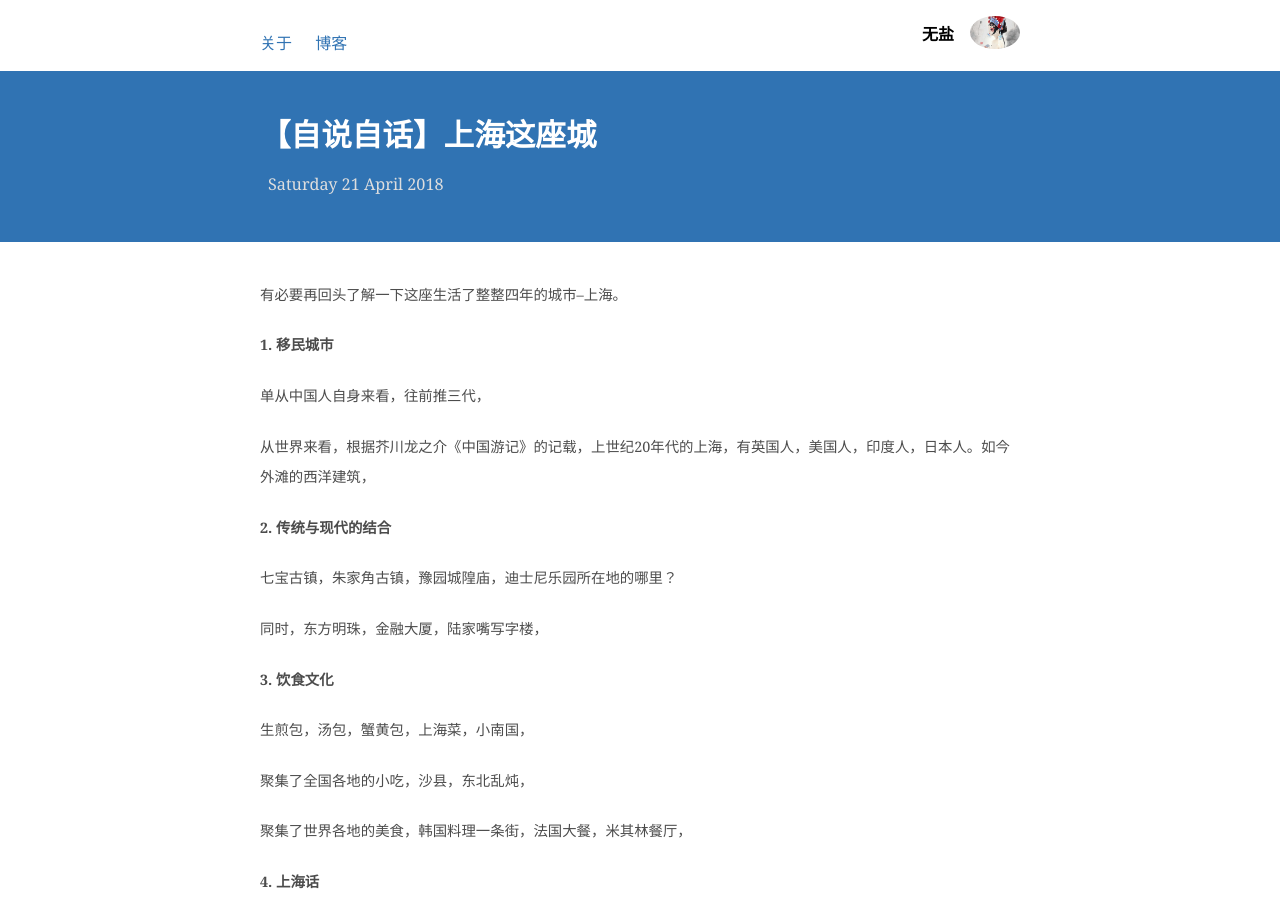
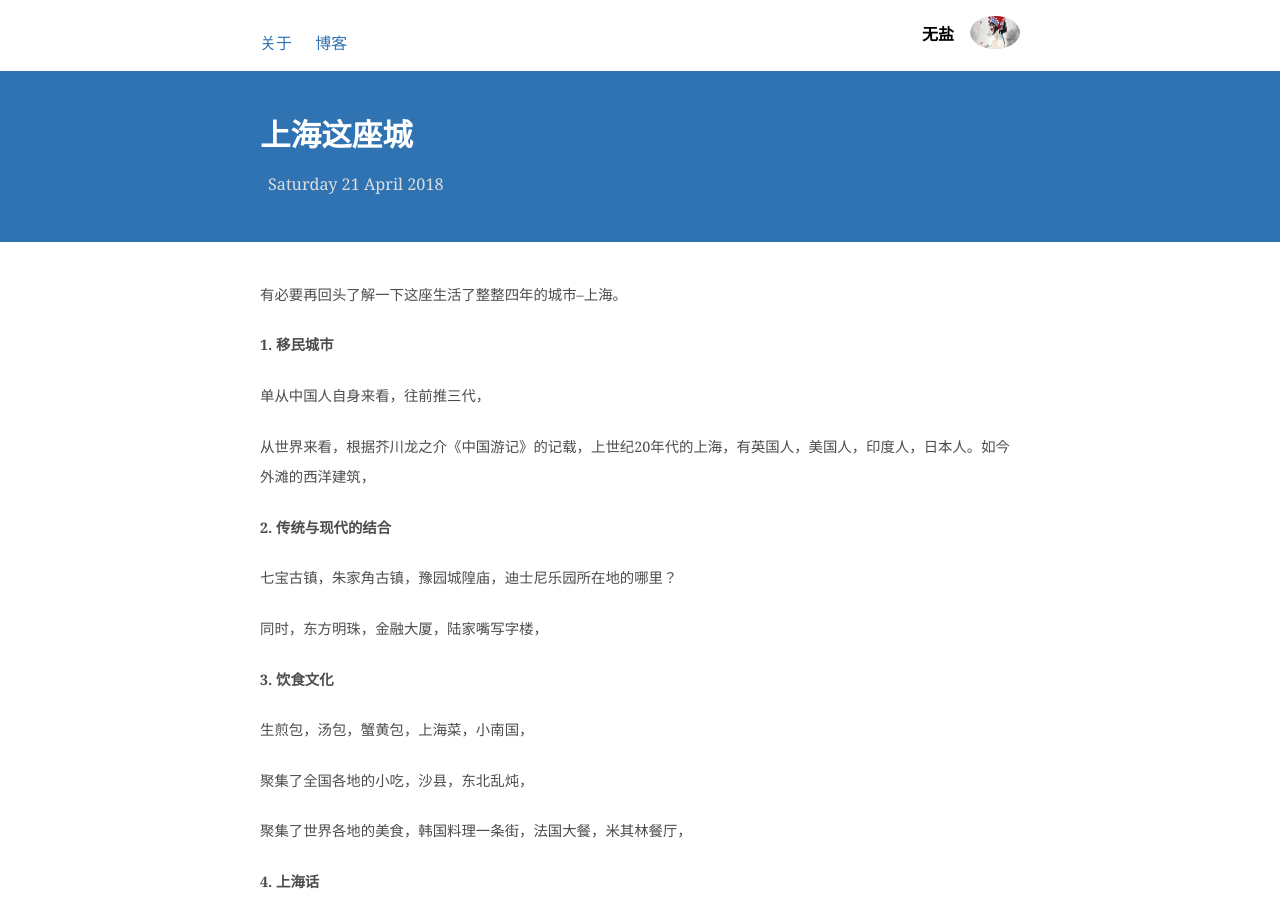
Before and after one commit to shirleysteve/1, a Jekyll site: the page built from _posts/2018-4-21-上海这座城.md, in a window 1280 px wide and 900 px high. Built offline with Jekyll 4.4.1, drawn with Linux system fonts in a browser that asks for light colours; nearby versions of some CDN libraries.

Commit message:
Update 2018-4-21-上海这座城.md

```diff
--- a/_posts/2018-4-21-上海这座城.md
+++ b/_posts/2018-4-21-上海这座城.md
@@ -1,7 +1,7 @@
 ---
 layout: post
 
-title: 【自说自话】上海这座城
+title: 上海这座城
 ---
 
 有必要再回头了解一下这座生活了整整四年的城市--上海。
```
